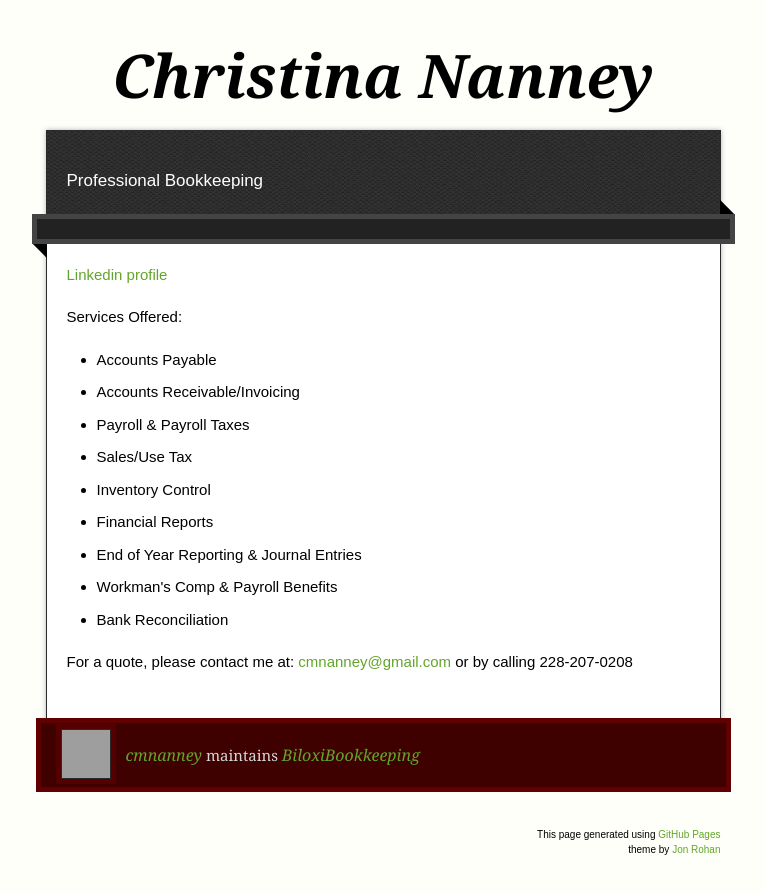
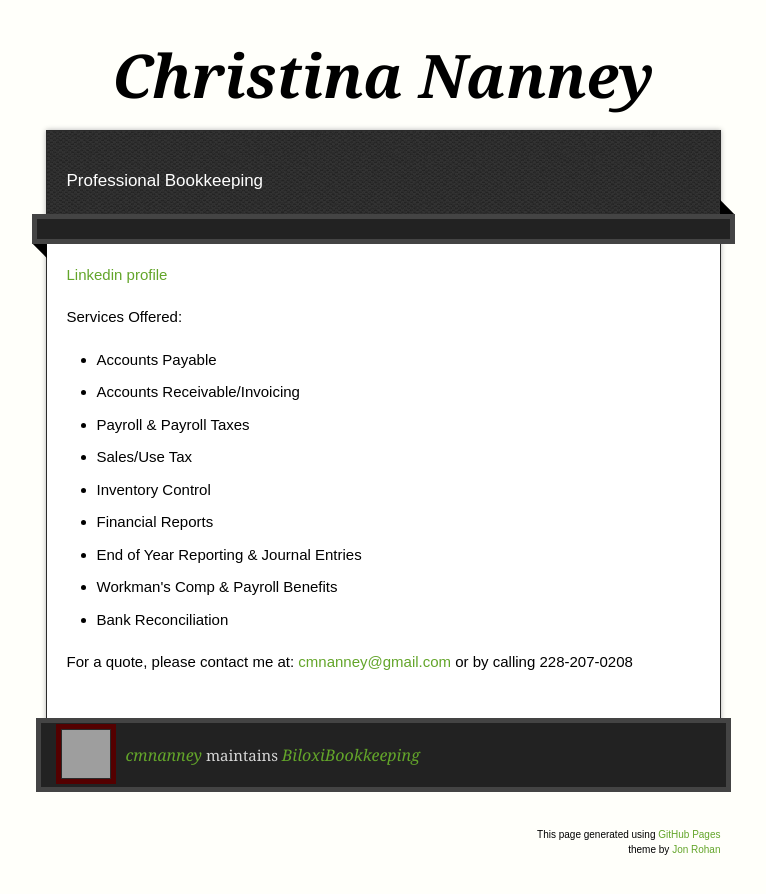
Before and after one commit to cmnanney/bookkeeping-website, a plain HTML site: page index.html in a window 1280 px wide. Shown: the whole page, without its empty margins (257-1023 px from the left). Drawn offline with nearby package versions, Linux system fonts and the light colour scheme; grey boxes are pictures that could not be loaded.

Commit message:
Update stylesheet.css

```diff
--- a/stylesheets/stylesheet.css
+++ b/stylesheets/stylesheet.css
@@ -686,8 +686,8 @@ footer {
 }
 
 footer .owner {
-  background: #3f0000;
-  border: 5px solid #600000;
+  background: #222;
+  border: 5px solid #444;
   padding: 5px 15px;
   margin: -67px -10px 35px;
   color: #d6d6d6;
```
